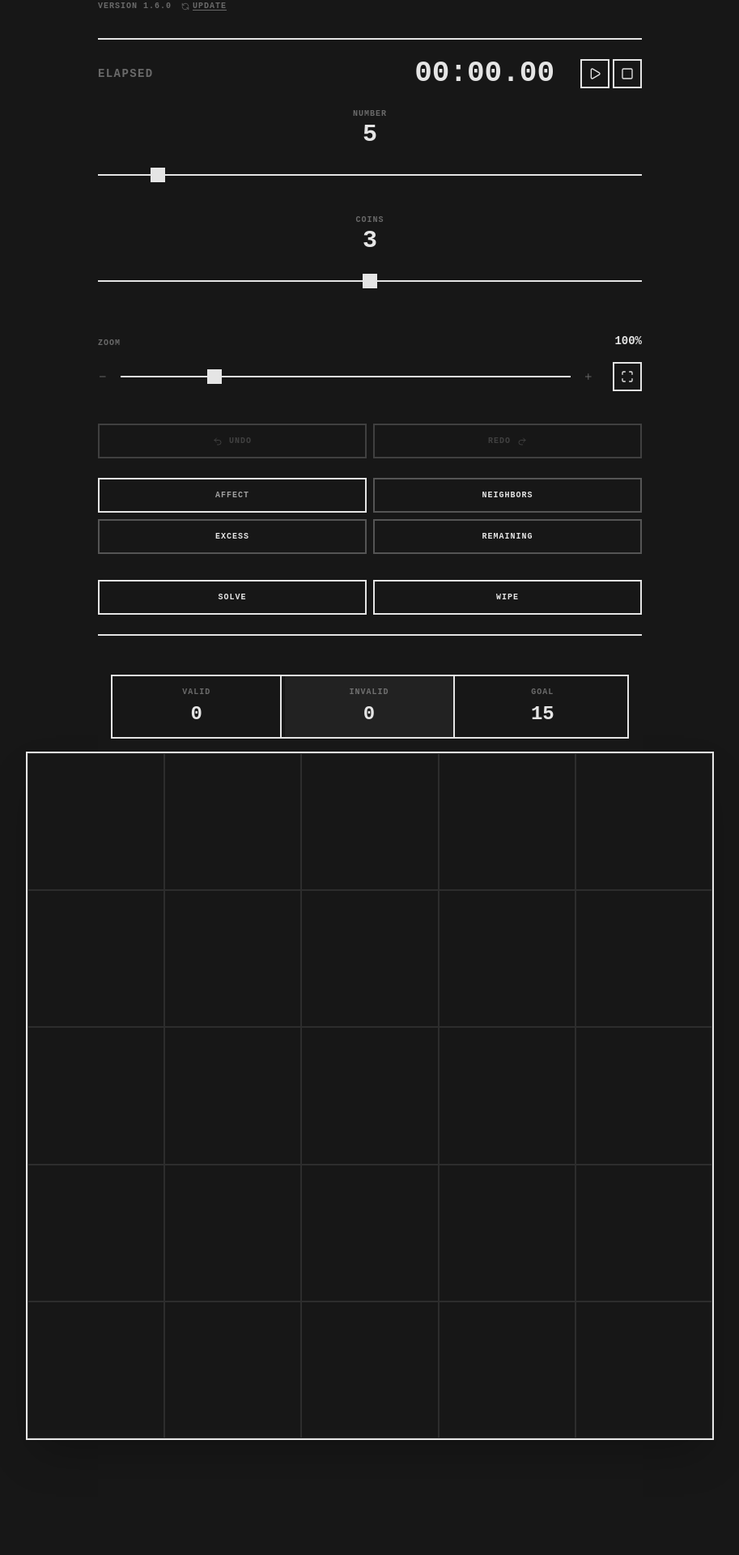
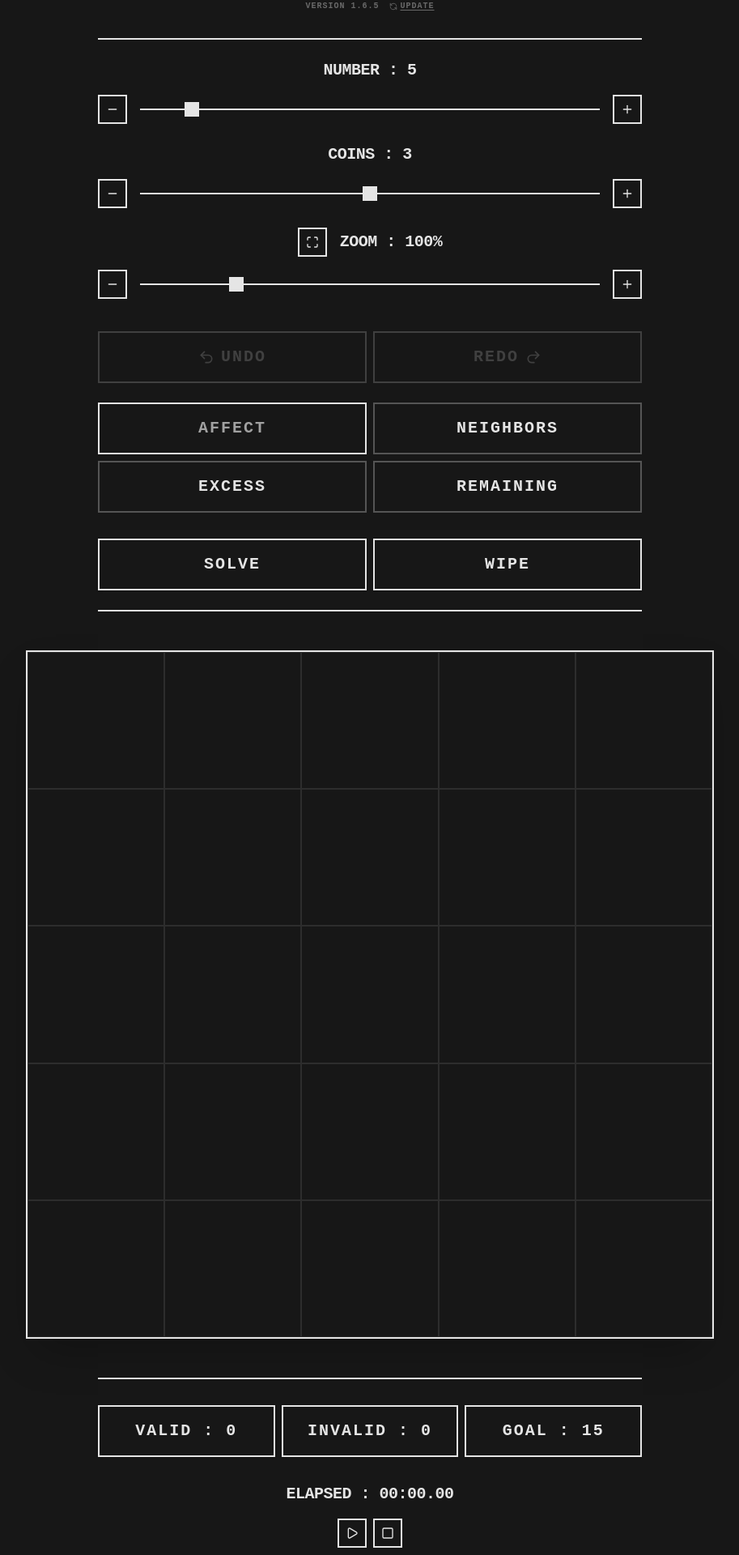
Before and after one commit to NofanTasi/coins, a React (Vite) app: page / in a window 1280 px wide. Shown: the part 100-2020 px from the top of the page at 81% size, without its empty margins (183-1096 px from the left). Before the commit the page ends 1974 px from the top, so only its background shows below. Built offline with nearby package versions, Linux system fonts and the light colour scheme.

Commit message:
feat: Update version and center header
Updates the application version to 1.6.5 in package.json and `App.tsx`.
Centers the "COIN PLACEMENT" header and related version information for better UI alignment.

```diff
--- a/package.json
+++ b/package.json
@@ -1,7 +1,7 @@
 {
   "name": "react-example",
   "private": true,
-  "version": "1.6.0",
+  "version": "1.6.5",
   "type": "module",
   "scripts": {
     "dev": "vite --port=3000 --host=0.0.0.0",
--- a/src/App.tsx
+++ b/src/App.tsx
@@ -401,11 +401,11 @@ export default function App() {
 
         {/* Header & Controls Column */}
         <aside className="w-full max-w-2xl flex flex-col gap-8 shrink-0">
-          <header className="flex justify-between items-start">
-            <div>
-              <h1 className="text-4xl md:text-6xl font-bold tracking-tight leading-none mb-2 uppercase">COIN PLACEMENT</h1>
-              <div className="flex items-center gap-3 opacity-40">
-                <span className="text-[10px] font-bold tracking-widest uppercase">Version 1.6.0</span>
+          <header className="flex flex-col items-center justify-center text-center">
+            <div className="flex flex-col items-center">
+              <h1 className="text-4xl md:text-6xl font-bold tracking-tight leading-none mb-2 uppercase text-center">COIN PLACEMENT</h1>
+              <div className="flex items-center justify-center gap-3 opacity-40">
+                <span className="text-[10px] font-bold tracking-widest uppercase">Version 1.6.5</span>
                 <button
                   onClick={() => window.location.reload()}
                   className="flex items-center gap-1 hover:opacity-100 transition-opacity"
@@ -418,48 +418,62 @@ export default function App() {
           </header>
 
           <section className="space-y-6 py-6 border-y-2 border-current">
-            <div className="flex items-center gap-4 w-full">
-              <span className="text-[10px] md:text-sm font-bold tracking-widest opacity-40 uppercase">Elapsed</span>
-              <span className="text-3xl md:text-4xl leading-none tabular-nums font-bold ml-auto">{formatTime(time)}</span>
-              <div className="flex gap-1 ml-4">
+            <div className="space-y-4">
+              <div className="flex items-center justify-center text-center">
+                <span className="text-xl font-bold tracking-tight uppercase">NUMBER : {n}</span>
+              </div>
+              <div className="flex items-center gap-4">
                 <button
-                  onClick={() => setTimerActive(!timerActive)}
+                  onClick={() => {
+                    const val = Math.max(2, n - 1);
+                    setN(val);
+                    if (c > val) setC(val);
+                    pushToHistory(new Set()); setTime(0); setTimerActive(false);
+                  }}
                   className="p-2 border-2 border-current hover:bg-current hover:text-min-bg transition-colors"
                 >
-                  {timerActive ? <Pause size={16} /> : <Play size={16} />}
+                  <Minus size={16} />
                 </button>
-                <button
-                  onClick={() => { setTimerActive(false); setTime(0); }}
-                  className="p-2 border-2 border-current hover:bg-current hover:text-min-bg transition-colors"
-                >
-                  <Square size={16} />
-                </button>
-              </div>
-            </div>
-
-            <div className="space-y-4">
-              <div className="flex flex-col items-center">
-                <span className="text-[10px] font-bold tracking-widest opacity-40 uppercase">Number</span>
-                <span className="text-3xl font-bold tabular-nums">{n}</span>
-              </div>
                 <input
                   type="range" min="2" max="32" value={n}
                   onChange={(e) => {
                     const val = parseInt(e.target.value);
                     setN(val);
+                    if (c > val) setC(val);
                     pushToHistory(new Set());
                     setTime(0);
                     setTimerActive(false);
                   }}
                   className="w-full h-8 cursor-pointer"
                 />
+                <button
+                  onClick={() => {
+                    const val = Math.min(32, n + 1);
+                    setN(val);
+                    pushToHistory(new Set()); setTime(0); setTimerActive(false);
+                  }}
+                  className="p-2 border-2 border-current hover:bg-current hover:text-min-bg transition-colors"
+                >
+                  <Plus size={16} />
+                </button>
+              </div>
             </div>
 
             <div className="space-y-4">
-              <div className="flex flex-col items-center">
-                <span className="text-[10px] font-bold tracking-widest opacity-40 uppercase">Coins</span>
-                <span className="text-3xl font-bold tabular-nums">{c}</span>
+              <div className="flex items-center justify-center text-center">
+                <span className="text-xl font-bold tracking-tight uppercase">COINS : {c}</span>
               </div>
+              <div className="flex items-center gap-4">
+                <button
+                  onClick={() => {
+                    const val = Math.max(1, c - 1);
+                    setC(val);
+                    pushToHistory(new Set()); setTime(0); setTimerActive(false);
+                  }}
+                  className="p-2 border-2 border-current hover:bg-current hover:text-min-bg transition-colors"
+                >
+                  <Minus size={16} />
+                </button>
                 <input
                   type="range" min="1" max={n} value={c}
                   onChange={(e) => {
@@ -471,23 +485,43 @@ export default function App() {
                   }}
                   className="w-full h-8 cursor-pointer"
                 />
+                <button
+                  onClick={() => {
+                    const val = Math.min(n, c + 1);
+                    setC(val);
+                    pushToHistory(new Set()); setTime(0); setTimerActive(false);
+                  }}
+                  className="p-2 border-2 border-current hover:bg-current hover:text-min-bg transition-colors"
+                >
+                  <Plus size={16} />
+                </button>
+              </div>
             </div>
 
-            <div className="space-y-4 pt-4">
-              <div className="flex justify-between items-end">
-                <span className="text-[10px] font-bold tracking-widest opacity-40 uppercase">Zoom</span>
-                <span className="text-sm font-bold tabular-nums">{Math.round(zoom * 100)}%</span>
+            <div className="space-y-4">
+              <div className="flex items-center justify-center gap-4 text-center">
+                <button onClick={fitToScreen} className="p-2 hover:bg-current/10 border-2 border-current transition-colors">
+                  <Maximize size={16} />
+                </button>
+                <span className="text-xl font-bold tracking-tight uppercase">ZOOM : {Math.round(zoom * 100)}%</span>
               </div>
               <div className="flex items-center gap-4">
-                <Minus size={14} className="opacity-40" />
+                <button
+                  onClick={() => setZoom(Math.max(0.5, zoom - 0.1))}
+                  className="p-2 border-2 border-current hover:bg-current hover:text-min-bg transition-colors"
+                >
+                  <Minus size={16} />
+                </button>
                 <input
                   type="range" min="0.5" max="3" step="0.1" value={zoom}
                   onChange={(e) => setZoom(parseFloat(e.target.value))}
                   className="w-full h-8 cursor-pointer"
                 />
-                <Plus size={14} className="opacity-40" />
-                <button onClick={fitToScreen} className="p-2 hover:bg-current/10 border-2 border-current transition-colors ml-2">
-                  <Maximize size={16} />
+                <button
+                  onClick={() => setZoom(Math.min(3, zoom + 0.1))}
+                  className="p-2 border-2 border-current hover:bg-current hover:text-min-bg transition-colors"
+                >
+                  <Plus size={16} />
                 </button>
               </div>
             </div>
@@ -496,41 +530,41 @@ export default function App() {
               <button
                 onClick={undo}
                 disabled={historyIndex <= 0}
-                className="w-[calc(50%-4px)] flex items-center justify-center gap-2 p-3 border-2 border-current hover:bg-current hover:text-min-bg disabled:opacity-20 disabled:pointer-events-none transition-all font-bold text-[10px] uppercase tracking-widest"
+                className="w-[calc(50%-4px)] flex items-center justify-center gap-2 p-4 border-2 border-current hover:bg-current hover:text-min-bg disabled:opacity-20 disabled:pointer-events-none transition-all font-bold text-xl uppercase tracking-widest"
               >
-                <Undo2 size={12} /> Undo
+                <Undo2 size={20} /> Undo
               </button>
               <button
                 onClick={redo}
                 disabled={historyIndex >= history.length - 1}
-                className="w-[calc(50%-4px)] flex items-center justify-center gap-2 p-3 border-2 border-current hover:bg-current hover:text-min-bg disabled:opacity-20 disabled:pointer-events-none transition-all font-bold text-[10px] uppercase tracking-widest"
+                className="w-[calc(50%-4px)] flex items-center justify-center gap-2 p-4 border-2 border-current hover:bg-current hover:text-min-bg disabled:opacity-20 disabled:pointer-events-none transition-all font-bold text-xl uppercase tracking-widest"
               >
-                Redo <Redo2 size={12} />
+                Redo <Redo2 size={20} />
               </button>
             </div>
 
             <div className="flex flex-wrap justify-center gap-2">
               <button
                 onClick={() => setShowAllHazards(!showAllHazards)}
-                className={`w-[calc(50%-4px)] flex items-center justify-center p-3 border-2 transition-all font-bold text-[10px] uppercase tracking-widest ${showAllHazards ? 'bg-neutral-800 text-neutral-100 border-neutral-800 shadow-inner' : 'border-neutral-200 text-neutral-400 hover:bg-neutral-50 hover:text-neutral-600'}`}
+                className={`w-[calc(50%-4px)] flex items-center justify-center p-4 border-2 transition-all font-bold text-xl uppercase tracking-widest ${showAllHazards ? 'bg-neutral-800 text-neutral-100 border-neutral-800 shadow-inner' : 'border-neutral-200 text-neutral-400 hover:bg-neutral-50 hover:text-neutral-600'}`}
               >
                 Affect
               </button>
               <button
                 onClick={() => setShowNeighbors(!showNeighbors)}
-                className={`w-[calc(50%-4px)] flex items-center justify-center p-3 border-2 transition-all font-bold text-[10px] uppercase tracking-widest ${showNeighbors ? 'bg-min-ink text-min-bg border-min-ink shadow-inner' : 'border-min-ink/30 text-min-ink hover:bg-min-ink/5'}`}
+                className={`w-[calc(50%-4px)] flex items-center justify-center p-4 border-2 transition-all font-bold text-xl uppercase tracking-widest ${showNeighbors ? 'bg-min-ink text-min-bg border-min-ink shadow-inner' : 'border-min-ink/30 text-min-ink hover:bg-min-ink/5'}`}
               >
                 Neighbors
               </button>
               <button
                 onClick={() => setShowExcess(!showExcess)}
-                className={`w-[calc(50%-4px)] flex items-center justify-center p-3 border-2 transition-all font-bold text-[10px] uppercase tracking-widest ${showExcess ? 'bg-min-ink text-min-bg border-min-ink shadow-inner' : 'border-min-ink/30 text-min-ink hover:bg-min-ink/5'}`}
+                className={`w-[calc(50%-4px)] flex items-center justify-center p-4 border-2 transition-all font-bold text-xl uppercase tracking-widest ${showExcess ? 'bg-min-ink text-min-bg border-min-ink shadow-inner' : 'border-min-ink/30 text-min-ink hover:bg-min-ink/5'}`}
               >
                 Excess
               </button>
               <button
                 onClick={() => setShowRemaining(!showRemaining)}
-                className={`w-[calc(50%-4px)] flex items-center justify-center p-3 border-2 transition-all font-bold text-[10px] uppercase tracking-widest ${showRemaining ? 'bg-min-ink text-min-bg border-min-ink shadow-inner' : 'border-min-ink/30 text-min-ink hover:bg-min-ink/5'}`}
+                className={`w-[calc(50%-4px)] flex items-center justify-center p-4 border-2 transition-all font-bold text-xl uppercase tracking-widest ${showRemaining ? 'bg-min-ink text-min-bg border-min-ink shadow-inner' : 'border-min-ink/30 text-min-ink hover:bg-min-ink/5'}`}
               >
                 Remaining
               </button>
@@ -540,13 +574,13 @@ export default function App() {
               <button
                 disabled={isSolving}
                 onClick={handleSolve}
-                className={`w-[calc(50%-4px)] flex items-center justify-center p-3 border-2 transition-all font-bold text-[10px] uppercase tracking-widest shadow-sm ${isSolving ? 'opacity-50 cursor-wait bg-min-ink text-min-bg' : 'border-min-ink text-min-ink hover:bg-min-ink/10'}`}
+                className={`w-[calc(50%-4px)] flex items-center justify-center p-4 border-2 transition-all font-bold text-xl uppercase tracking-widest shadow-sm ${isSolving ? 'opacity-50 cursor-wait bg-min-ink text-min-bg' : 'border-min-ink text-min-ink hover:bg-min-ink/10'}`}
               >
                 {isSolving ? '...' : 'Solve'}
               </button>
               <button
                 onClick={() => { pushToHistory(new Set()); setLastActionPos(null); setTime(0); setTimerActive(false); }}
-                className="w-[calc(50%-4px)] flex items-center justify-center p-3 border-2 border-min-ink text-min-ink hover:bg-min-ink/10 transition-all font-bold text-[10px] uppercase tracking-widest shadow-sm"
+                className="w-[calc(50%-4px)] flex items-center justify-center p-4 border-2 border-min-ink text-min-ink hover:bg-min-ink/10 transition-all font-bold text-xl uppercase tracking-widest shadow-sm"
               >
                 Wipe
               </button>
@@ -556,22 +590,6 @@ export default function App() {
 
         {/* Board Area */}
         <div className="w-full flex flex-col items-center">
-          <div className="w-full max-w-2xl px-4 mb-4">
-            <div className="grid grid-cols-3 gap-1 border-2 border-current bg-min-bg shadow-sm overflow-hidden">
-              <div className="flex flex-col items-center p-3 border-r-2 border-current last:border-r-0">
-                <span className="text-[10px] font-bold tracking-widest opacity-40 uppercase mb-1">Valid</span>
-                <span className="text-2xl font-bold tabular-nums">{board.size - violations.length}</span>
-              </div>
-              <div className="flex flex-col items-center p-3 border-r-2 border-current last:border-r-0 bg-current/5">
-                <span className="text-[10px] font-bold tracking-widest opacity-40 uppercase mb-1">Invalid</span>
-                <span className="text-2xl font-bold tabular-nums">{violations.length}</span>
-              </div>
-              <div className="flex flex-col items-center p-3 border-r-2 border-current last:border-r-0">
-                <span className="text-[10px] font-bold tracking-widest opacity-40 uppercase mb-1">Goal</span>
-                <span className="text-2xl font-bold tabular-nums">{n * c}</span>
-              </div>
-            </div>
-          </div>
           <div className="w-full flex items-center justify-center min-h-[300px] touch-auto">
             <DndContext sensors={sensors} onDragEnd={handleDragEnd}>
               <div
@@ -604,6 +622,37 @@ export default function App() {
               </div>
             </DndContext>
           </div>
+
+          <div className="w-full max-w-2xl mt-12 pt-8 border-t-2 border-current">
+            <div className="grid grid-cols-3 gap-2 w-full mb-8">
+              <div className="flex items-center justify-center p-4 border-2 border-current font-bold text-xl uppercase tracking-widest bg-min-bg shadow-sm">
+                VALID : {board.size - violations.length}
+              </div>
+              <div className="flex items-center justify-center p-4 border-2 border-current font-bold text-xl uppercase tracking-widest bg-min-bg shadow-sm">
+                INVALID : {violations.length}
+              </div>
+              <div className="flex items-center justify-center p-4 border-2 border-current font-bold text-xl uppercase tracking-widest bg-min-bg shadow-sm">
+                GOAL : {n * c}
+              </div>
+            </div>
+            <div className="flex flex-col items-center gap-4 w-full text-center">
+              <span className="text-xl font-bold tracking-tight uppercase">ELAPSED : {formatTime(time)}</span>
+              <div className="flex gap-2 justify-center">
+                <button
+                  onClick={() => setTimerActive(!timerActive)}
+                  className="p-2 border-2 border-current hover:bg-current hover:text-min-bg transition-colors"
+                >
+                  {timerActive ? <Pause size={16} /> : <Play size={16} />}
+                </button>
+                <button
+                  onClick={() => { setTimerActive(false); setTime(0); }}
+                  className="p-2 border-2 border-current hover:bg-current hover:text-min-bg transition-colors"
+                >
+                  <Square size={16} />
+                </button>
+              </div>
+            </div>
+          </div>
         </div>
       </div>
     </div>
```
Lines whose indentation alone changed are shown as unchanged.
